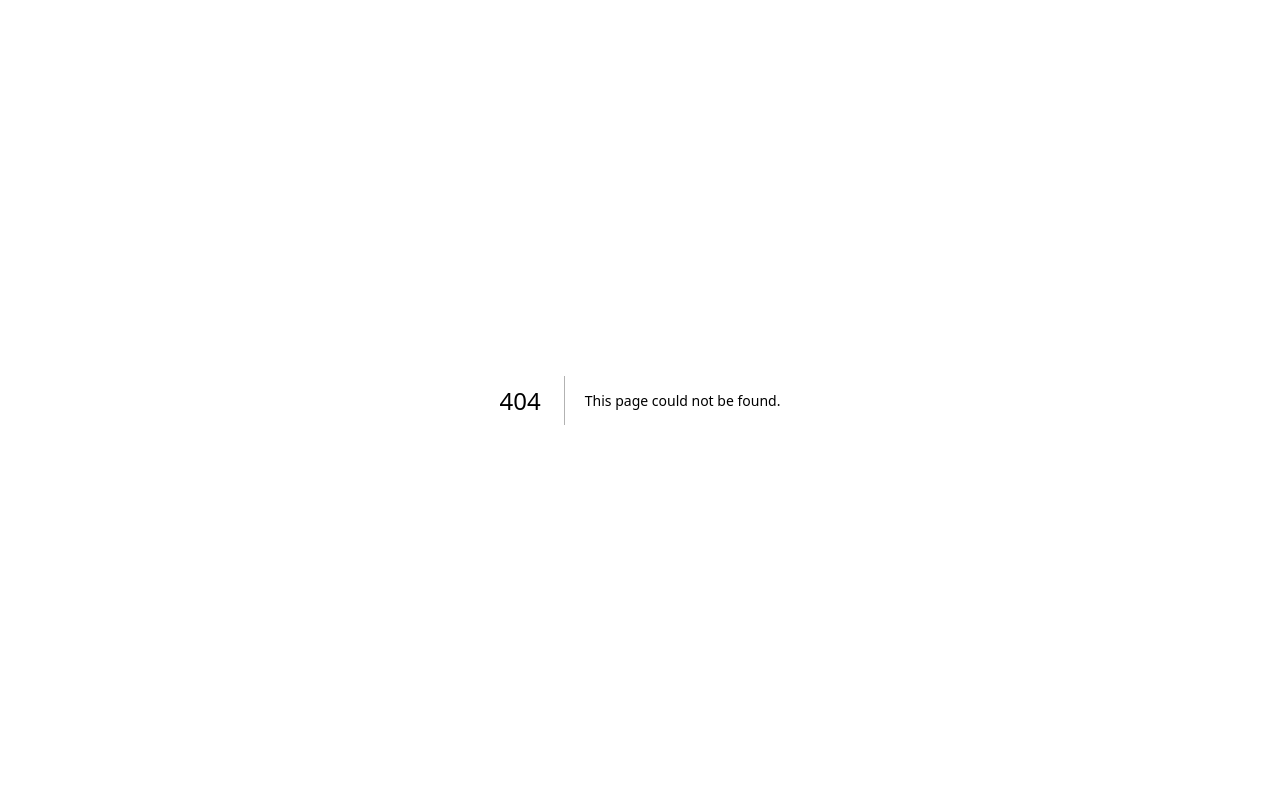
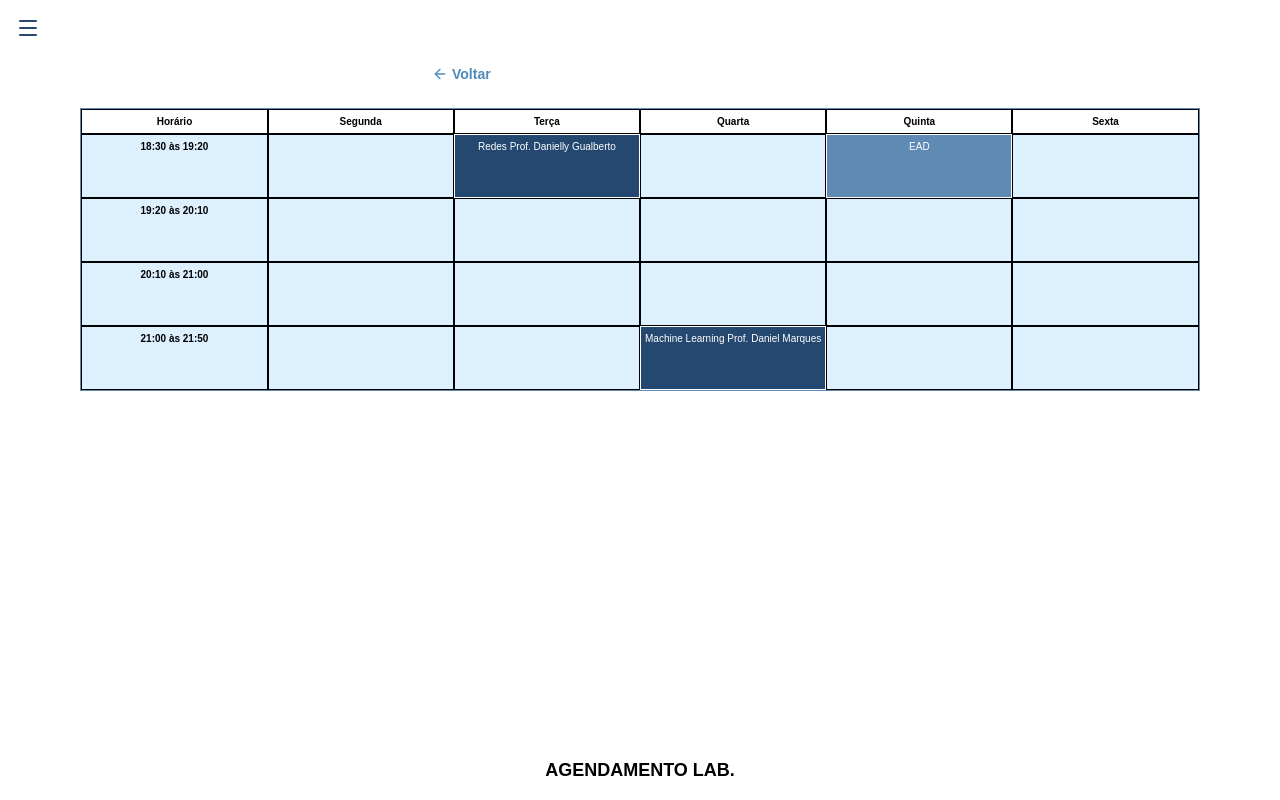
Before and after one commit to lucaspy2215/Screen_Login_Uninassau, a Next.js app in the folder screen-login/: page /professor/agenda in a window 1280 px wide. Before the commit this address had no page. Built offline with nearby package versions, Linux system fonts and the light colour scheme.

Commit message:
feat: add professor layout and agenda page

```diff
--- /dev/null
+++ b/screen-login/src/app/professor/agenda/layout.tsx
@@ -0,0 +1,6 @@
+import { ReactNode } from "react";
+import { PanelLayout } from "@/components/panel-layout";
+
+export default function ProfessorLayout({ children }: { children: ReactNode }) {
+  return <PanelLayout role="professor">{children}</PanelLayout>;
+}
--- /dev/null
+++ b/screen-login/src/app/professor/agenda/page.tsx
@@ -0,0 +1,32 @@
+"use client";
+
+import { ArrowLeft } from "lucide-react";
+import { useRouter } from "next/navigation";
+import { AgendaTable} from "@/components/agenda-table";
+import { Button } from "@/components/buttons";
+
+export default function ProfessorAgendaPage() {
+  const router = useRouter();
+
+  return (
+    <div className="flex min-h-screen flex-col items-center gap-6 bg-white pt-16">
+      <div className="w-full max-w-md px-4">
+        <Button
+          size="text"
+          colorsParam="link"
+          weight="600"
+          iconLeft={<ArrowLeft size={16} />}
+          onClick={() => router.back()}
+        >
+          Voltar
+        </Button>
+      </div>
+
+      <AgendaTable />
+
+      <h3 className="mt-auto pb-4 text-lg font-semibold text-black">
+        AGENDAMENTO LAB.
+      </h3>
+    </div>
+  );
+}
```
